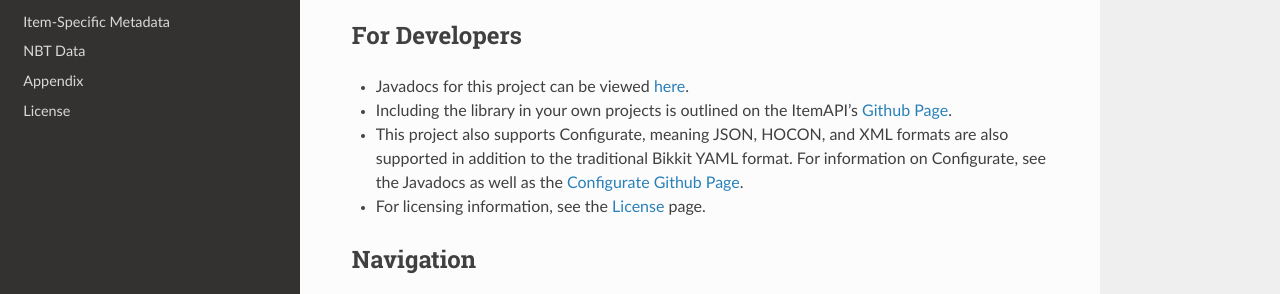
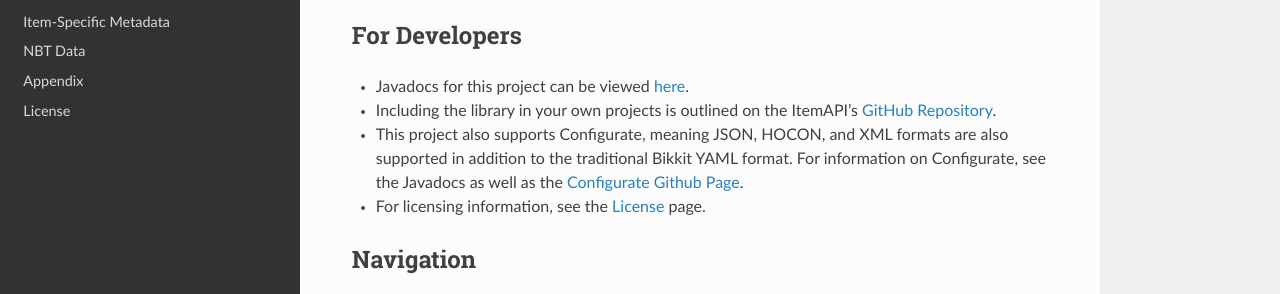
Before and after one commit to magicmq/ItemAPI, a Sphinx documentation site: the page built from docs/index.rst, in a window 1280 px wide and 900 px high, scrolled down 597 px. Shown: the part 157-451 px from the top of the window. Built offline with Sphinx 7.4.7 and the Read the Docs theme 2.0.0, drawn with Linux system fonts in a browser that asks for light colours.

Commit message:
Update docs

```diff
--- a/docs/index.rst
+++ b/docs/index.rst
@@ -27,7 +27,7 @@ For Developers
 ##############
 
 * Javadocs for this project can be viewed `here <https://docs.magicmq.dev/something>`__.
-* Including the library in your own projects is outlined on the ItemAPI's `Github Page <https://github.com/itemapi>`__.
+* Including the library in your own projects is outlined on the ItemAPI's `GitHub Repository <https://github.com/magicmq/ItemAPI>`__.
 * This project also supports Configurate, meaning JSON, HOCON, and XML formats are also supported in addition to the traditional Bikkit YAML format. For information on Configurate, see the Javadocs as well as the `Configurate Github Page <https://github.com/SpongePowered/Configurate>`__.
 * For licensing information, see the :ref:`license` page.
 
```
